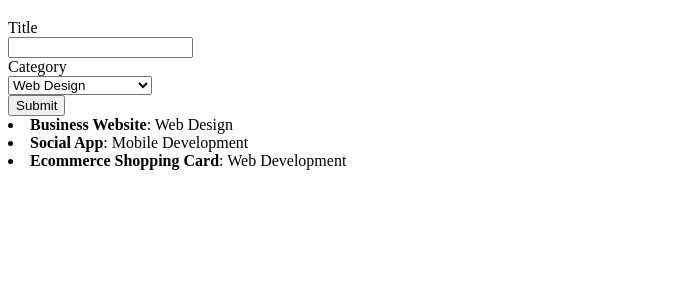
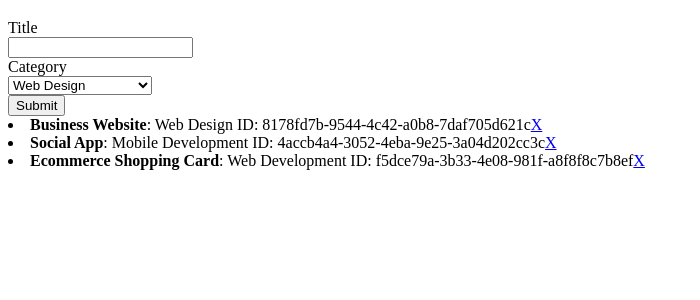
Before and after one commit to falondarville/reactCreateBuild, a React (Create React App) app: page / in a window 1280 px wide. Shown: the top 300 px of the page, without its empty margins (0-700 px from the left). Built offline with nearby package versions, Linux system fonts and the light colour scheme.

Commit message:
add delete functionality

```diff
--- a/src/App.js
+++ b/src/App.js
@@ -1,5 +1,6 @@
 import React, { Component } from "react";
 import Projects from "./Components/projects";
+import uuid from "uuid";
 import AddProject from "./Components/AddProject";
 import "./App.css";
 import registerServiceWorker from "./registerServiceWorker";
@@ -21,14 +22,17 @@ class App extends Component {
     this.setState({
       projects: [
         {
+          id: uuid.v4(),
           title: "Business Website",
           category: "Web Design"
         },
         {
+          id: uuid.v4(),
           title: "Social App",
           category: "Mobile Development"
         },
         {
+          id: uuid.v4(),
           title: "Ecommerce Shopping Card",
           category: "Web Development"
         }
@@ -43,13 +47,23 @@ class App extends Component {
     this.setState({ projects: projects });
   }
 
+  handleDeleteProject(id) {
+    let projects = this.state.projects;
+    let index = projects.findIndex(x => x.id === id);
+    projects.splice(index, 1);
+    this.setState({ projects: projects });
+  }
+
   render() {
     // when you return in a render, you can only have one element. For example, everything here is wrapped in a single DIV.
     // import projects to appear below app content
     return (
       <div className="App">
         <AddProject addProject={this.handleAddProject.bind(this)} />
-        <Projects projects={this.state.projects} />
+        <Projects
+          projects={this.state.projects}
+          onDelete={this.handleDeleteProject.bind(this)}
+        />
       </div>
     );
   }
--- a/src/Components/AddProject.js
+++ b/src/Components/AddProject.js
@@ -1,5 +1,6 @@
 import React, { Component } from "react";
 import registerServiceWorker from "./../registerServiceWorker";
+import uuid from "uuid";
 
 // we use map in the following because we are iterating through an array
 // add a key to the ProjectItems of you will get an error
@@ -22,6 +23,7 @@ class AddProject extends Component {
       this.setState(
         {
           newProject: {
+            id: uuid.v4(),
             title: this.refs.title.value,
             category: this.refs.category.value
           }
--- a/src/Components/ProjectItem.js
+++ b/src/Components/ProjectItem.js
@@ -2,11 +2,21 @@ import React, { Component } from "react";
 import registerServiceWorker from "./../registerServiceWorker";
 
 class ProjectItem extends Component {
+  deleteProject(id) {
+    this.props.onDelete(id);
+  }
+
   render() {
     return (
       <li className="Project">
         <strong>{this.props.project.title}</strong>
-        : {this.props.project.category}
+        : {this.props.project.category} ID: {this.props.project.id}
+        <a
+          href="#"
+          onClick={this.deleteProject.bind(this, this.props.project.id)}
+        >
+          X
+        </a>
       </li>
     );
   }
--- a/src/Components/projects.js
+++ b/src/Components/projects.js
@@ -5,12 +5,22 @@ import ProjectItem from "./ProjectItem";
 // we use map in the following because we are iterating through an array
 // add a key to the ProjectItems of you will get an error
 class Projects extends Component {
+  deleteProject(id) {
+    this.props.onDelete(id);
+  }
+
   render() {
     let projectItems;
     if (this.props.projects) {
       projectItems = this.props.projects.map(project => {
         // console.log(project);
-        return <ProjectItem key={project.title} project={project} />;
+        return (
+          <ProjectItem
+            onDelete={this.deleteProject.bind(this)}
+            key={project.title}
+            project={project}
+          />
+        );
       });
     }
     // console.log(this.props);
```
